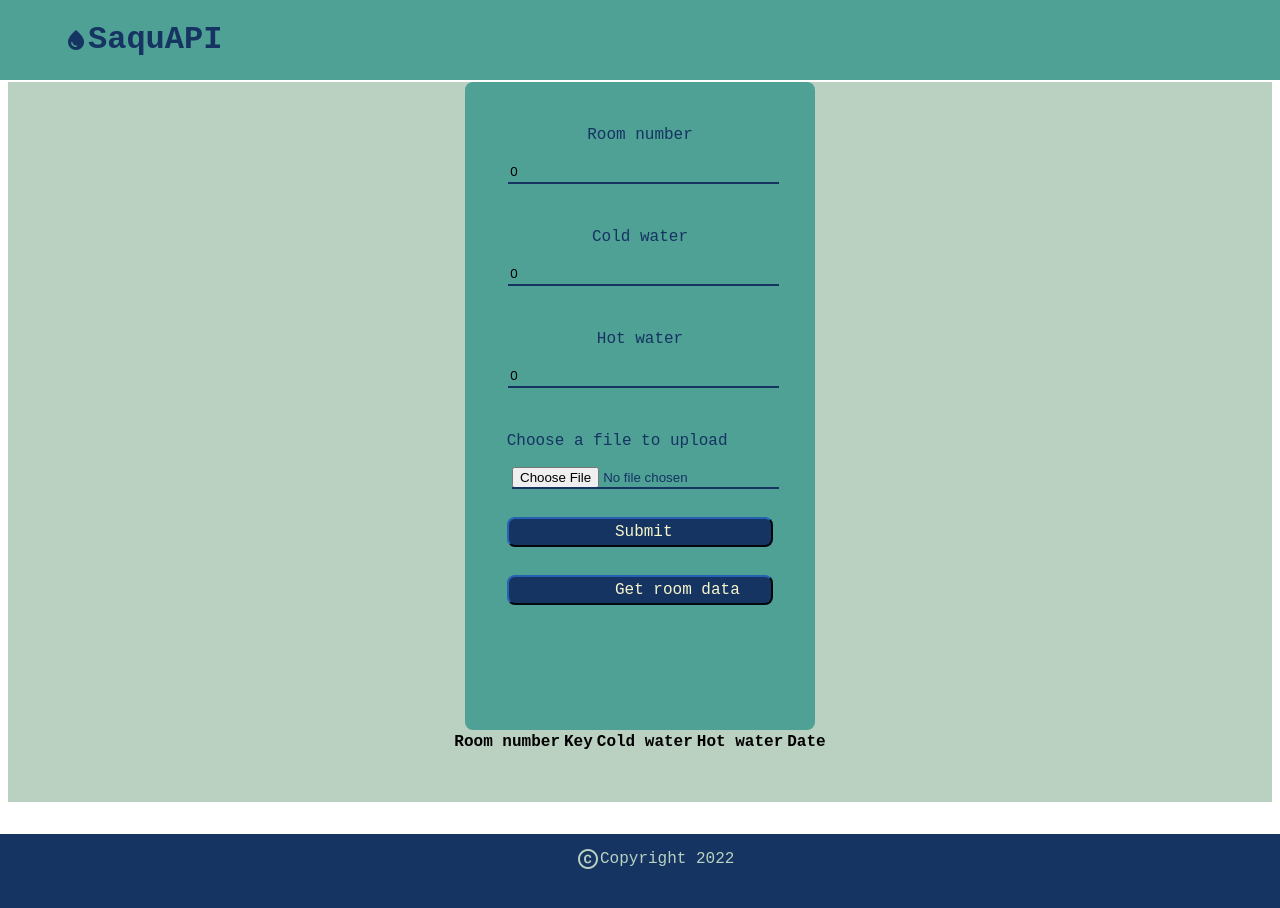
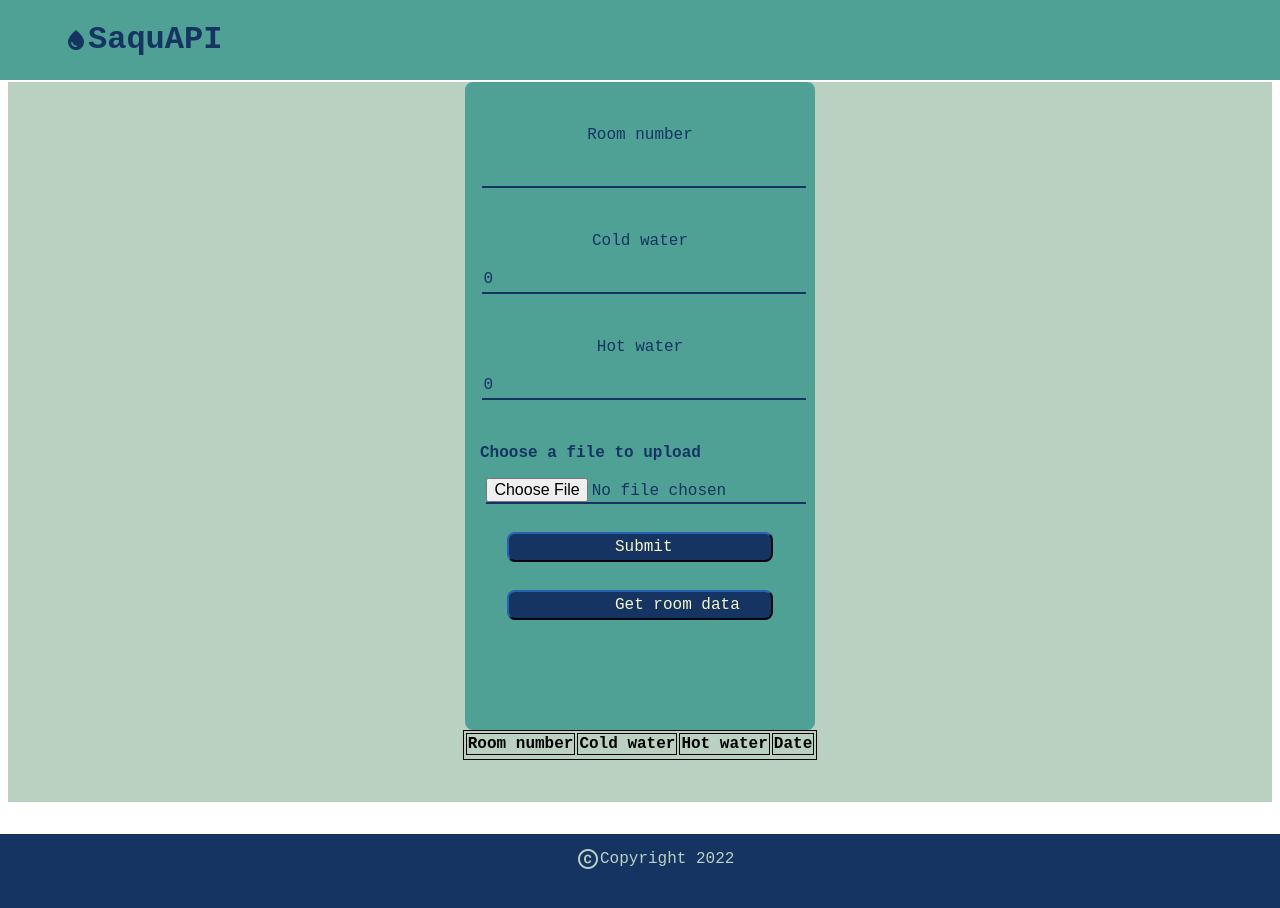
Before and after one commit to napsugarinf/SaquAPI_FrontEnd, an Angular app: page /userdashboard/upload in a window 1280 px wide. Shown: the top 908 px of the page. Built offline with nearby package versions, Linux system fonts and the light colour scheme.

Commit message:
roomdata display changes in table

```diff
--- a/src/app/model/roomdatapic.ts
+++ b/src/app/model/roomdatapic.ts
@@ -1,11 +1,11 @@
 export class RoomDataPic {
     //key: string | undefined
-    roomNumber: number
+    roomNumber: string
     coldWater: number
     hotWater: number
 
 
-    constructor( roomNumber: number = 0, coldWater: number = 0, hotWater: number = 0) {
+    constructor( roomNumber: string= '', coldWater: number = 0, hotWater: number = 0) {
         this.roomNumber = roomNumber;
         this.coldWater = coldWater;
         this.hotWater = hotWater;
--- a/src/app/service/userdashboard.service.ts
+++ b/src/app/service/userdashboard.service.ts
@@ -23,12 +23,12 @@ export class UserdashboardService {
 
   photoUpload(roomDataPic : RoomDataPic, file: File): Observable<HttpEvent<any>>{
 
-    console.log(roomDataPic.roomNumber);
-    console.log(roomDataPic.coldWater);
-    console.log(roomDataPic.hotWater);
+    // console.log(roomDataPic.roomNumber);
+    // console.log(roomDataPic.coldWater);
+    // console.log(roomDataPic.hotWater);
 
     const formData = new FormData();
-    formData.append('roomNumber', '102');
+    formData.append('roomNumber', roomDataPic.roomNumber);
     formData.append('coldWater', '123456');
     formData.append('hotWater','456789');
     formData.append('fileInputStream', file);
@@ -60,10 +60,10 @@ public convertImage(file: Blob): Observable<HttpEvent<any>> {
 }
 
 
-getRoomData(){
+getRoomData(roomDataPic : RoomDataPic){
   console.log('get roomData data');
 
-  return this.http.get<RoomData[]>(`${environment.apiUrl}/dashboard/admin/get-room-data?roomNumber=102`)
+  return this.http.get<RoomData[]>(`${environment.apiUrl}/dashboard/admin/get-room-data?roomNumber=${roomDataPic.roomNumber}`)
 }
 
 }
--- a/src/app/userdashboard/upload/upload.component.html
+++ b/src/app/userdashboard/upload/upload.component.html
@@ -1,14 +1,14 @@
 <div class="typedata">
     <div class="form_group">
         <label><p>Room number</p> </label>
-        <input type="number" [(ngModel)]="roomDataPic.roomNumber">
+        <input type="text" class = "inputStyle" [(ngModel)]="roomDataPic.roomNumber">
         <label><p>Cold water</p> </label>
-        <input type="number" [(ngModel)]="roomDataPic.coldWater">
+        <input type="number" class = "inputStyle" [(ngModel)]="roomDataPic.coldWater">
         <label><p>Hot water</p> </label>
-        <input type="text" [(ngModel)]="roomDataPic.hotWater">
+        <input type="number" class = "inputStyle" [(ngModel)]="roomDataPic.hotWater">
             <label>
-                <label><p>Choose a file to upload</p> </label>
-                <input class="form-control" type="file" (change)="onChange($event)">
+                <label><p><strong> Choose a file to upload </strong></p> </label>
+                <input class="inputStyle" type="file" (change)="onChange($event)">
             </label>
             <!-- <div *ngIf = "myImage"><img [src]="myImage" width = "500px" height = "500"></div> -->
         <button id="typeDataSubmit_btn" (click)="photoUploadHandler()">
@@ -33,7 +33,6 @@
             <thead>
                 <tr>
                     <th >Room number</th>
-                    <th >Key</th>
                     <th >Cold water</th>
                     <th >Hot water</th>
                     <th >Date</th>
@@ -43,7 +42,6 @@
                 <tr>
                 <tr *ngFor="let room of roomData;">
                     <td >{{room.roomNumber}}</td>
-                    <td >-</td>
                     <td >{{room.coldWater}}</td>
                     <td >{{room.hotWater}}</td>
                     <td >{{room.date}}</td>
--- a/src/app/userdashboard/upload/upload.component.scss
+++ b/src/app/userdashboard/upload/upload.component.scss
@@ -64,7 +64,13 @@ h2{
     max-height: $button_height;
     font-size: medium;
 }
-.roomData_table {
+.roomData_table, th, td {
     font-family: 'Courier New', Courier, monospace;
     font-size: medium;
+    border: 1px solid black;
 }
+.inputStyle{
+    font-family: 'Courier New', Courier, monospace;
+    font-size: medium;
+    color: #153462;
+}
--- a/src/app/userdashboard/upload/upload.component.ts
+++ b/src/app/userdashboard/upload/upload.component.ts
@@ -47,6 +47,7 @@ onChange(event: any){
     else{
       alert('Error: The image cannot be displayed!');
     }
+    //image processing should come here
 }
 
 
@@ -58,7 +59,7 @@ photoUploadHandler(){
  }
 
 getRoomDataHandler() {
-        this.userDashboardService.getRoomData()
+        this.userDashboardService.getRoomData(this.roomDataPic)
           .subscribe(data =>{
             console.log(data)
             this.roomData=data;
```
